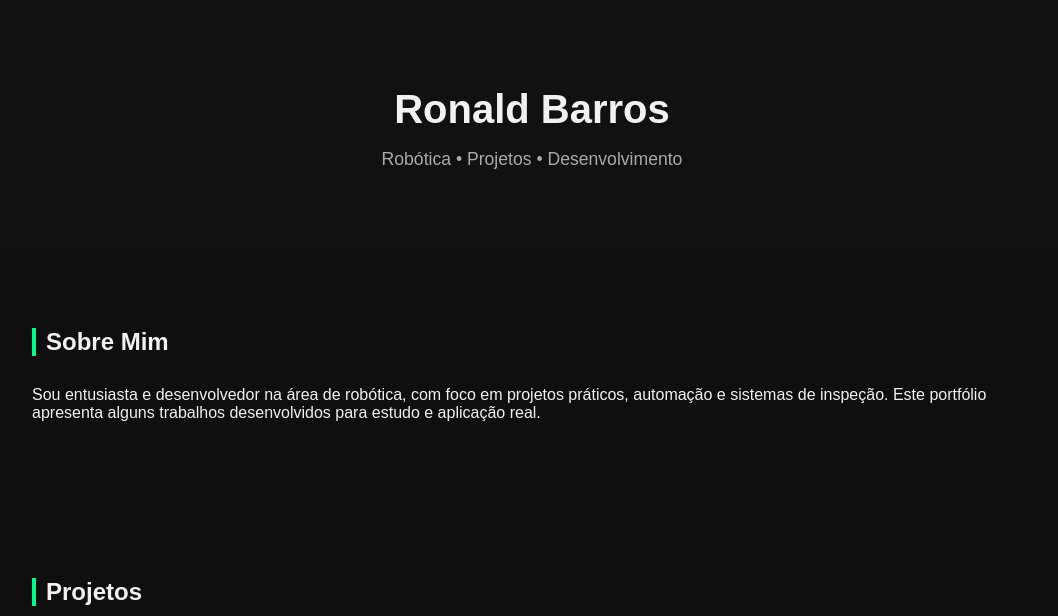
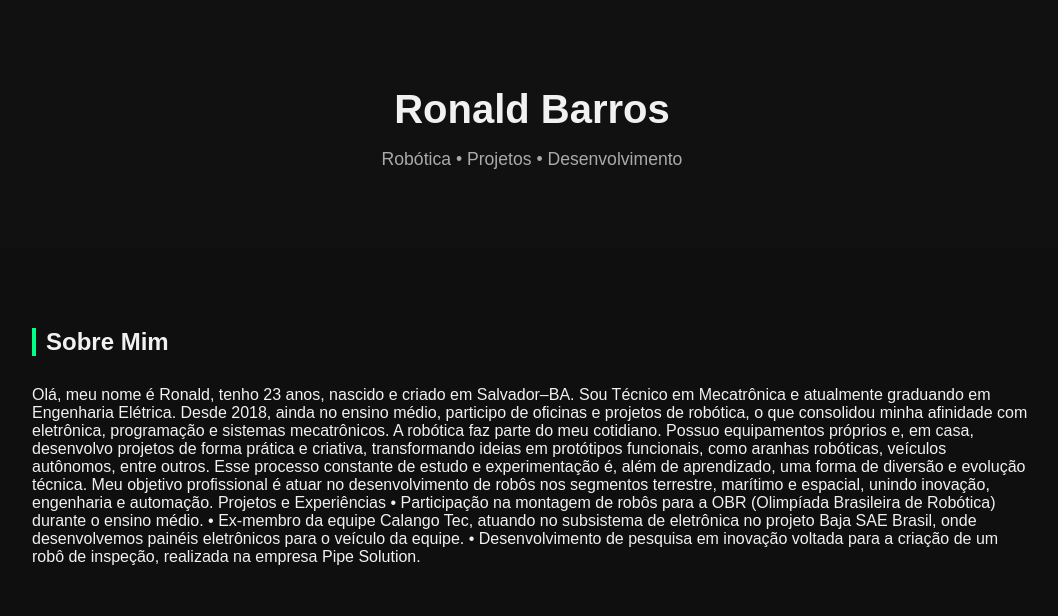
Before and after one commit to RonyTech001/ronytech001.github.io, a plain HTML site: page index.html in a window 1280 px wide. Shown: the top 616 px of the page, without its empty margins (108-1166 px from the left). Drawn offline with Linux system fonts and the light colour scheme.

Commit message:
Update index.html

```diff
--- a/index.html
+++ b/index.html
@@ -77,9 +77,21 @@
 <section>
     <h2>Sobre Mim</h2>
     <p>
-        Sou entusiasta e desenvolvedor na área de robótica, com foco em projetos práticos,
-        automação e sistemas de inspeção. Este portfólio apresenta alguns trabalhos
-        desenvolvidos para estudo e aplicação real.
+        Olá, meu nome é Ronald, tenho 23 anos, nascido e criado em Salvador–BA. Sou Técnico em Mecatrônica e atualmente graduando em Engenharia Elétrica.
+   Desde 2018, ainda no ensino médio, participo de oficinas e projetos de robótica, o que consolidou minha afinidade com eletrônica, programação e sistemas mecatrônicos.
+   A robótica faz parte do meu cotidiano. Possuo equipamentos próprios e, em casa, desenvolvo projetos de forma prática e criativa, transformando ideias em protótipos
+   funcionais, como aranhas robóticas, veículos autônomos, entre outros. Esse processo constante de estudo e experimentação é, além de aprendizado, uma forma
+   de diversão e evolução técnica.
+
+   Meu objetivo profissional é atuar no desenvolvimento de robôs nos segmentos terrestre, marítimo e espacial, unindo inovação, engenharia e automação.
+
+   Projetos e Experiências
+
+     • Participação na montagem de robôs para a OBR (Olimpíada Brasileira de Robótica) durante o ensino médio.
+
+     • Ex-membro da equipe Calango Tec, atuando no subsistema de eletrônica no projeto Baja SAE Brasil, onde desenvolvemos painéis eletrônicos para o veículo da equipe.
+
+     • Desenvolvimento de pesquisa em inovação voltada para a criação de um robô de inspeção, realizada na empresa Pipe Solution.
     </p>
 </section>
 
```
